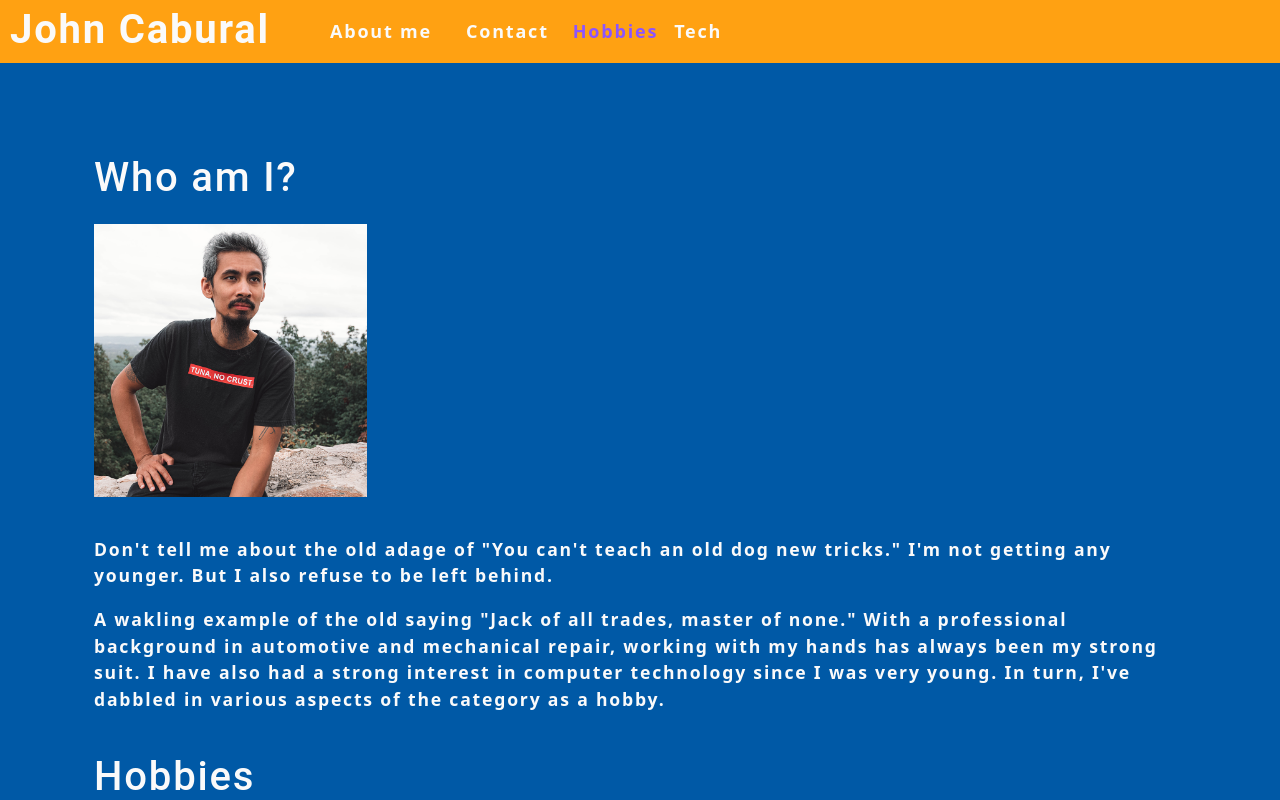
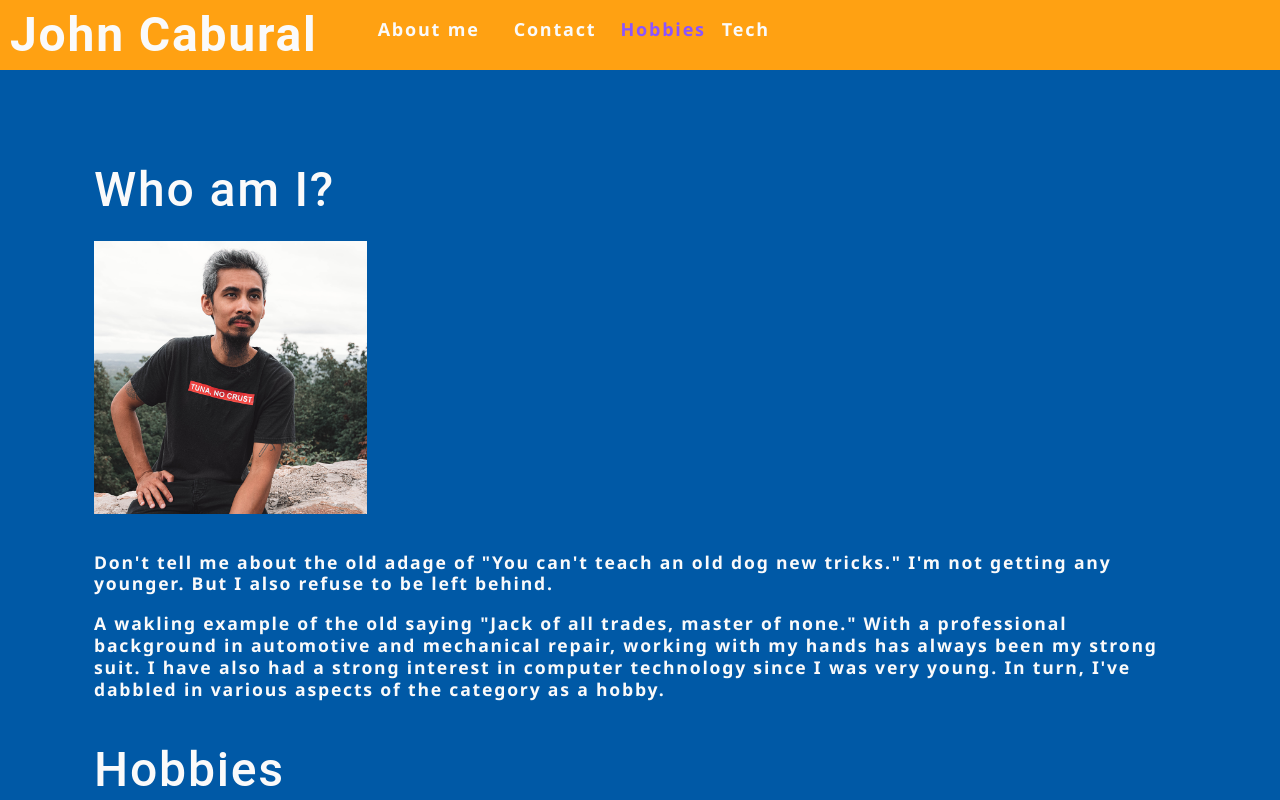
Before and after one commit to johnc13b/React-Portfolio, a React (Create React App) app: page / in a window 1280 px wide. Shown: the top 800 px of the page. Built offline with nearby package versions, Linux system fonts and the light colour scheme.

Commit message:
formatting

```diff
--- a/src/App.js
+++ b/src/App.js
@@ -14,8 +14,6 @@ function App() {
       name: 'tech',
       description: 'Some newly acquired skills',
     },
-    // { name: 'food', description: 'Delicious delicacies' },
-    // { name: 'landscape', description: 'Fields, farmhouses, waterfalls, and the beauty of nature' },
   ]);
 
   const [currentCategory, setCurrentCategory] = useState(categories[0]);
--- a/src/index.css
+++ b/src/index.css
@@ -33,12 +33,12 @@ body {
   margin: 0;
   padding: 0;
   font-weight: 600;
-  line-height: 1.5;
+  line-height: 1.25;
   font-size: 18px;
   letter-spacing: .1em;
   background: var(--gulfblue);
   color: var(--light);
-  font-family: 'system-ui', sans-serif;
+  font-family: 'Segoe UI', sans-serif;
 
 }
 
@@ -55,7 +55,7 @@ h6 {
 }
 
 h1 {
-  font-size: 2.5rem;
+  font-size: 3rem;
 }
 
 h2 {
```
Also changed, not shown: src/App.css (+0 -21 lines).
